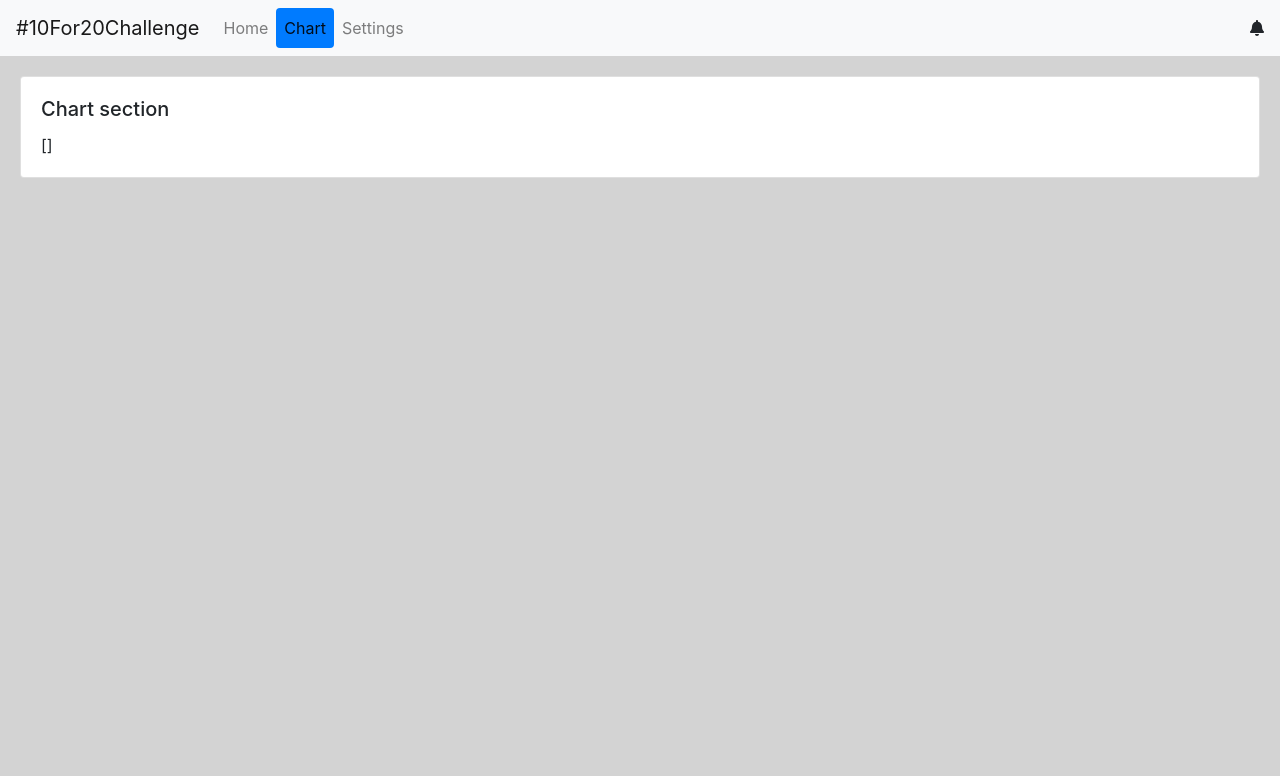
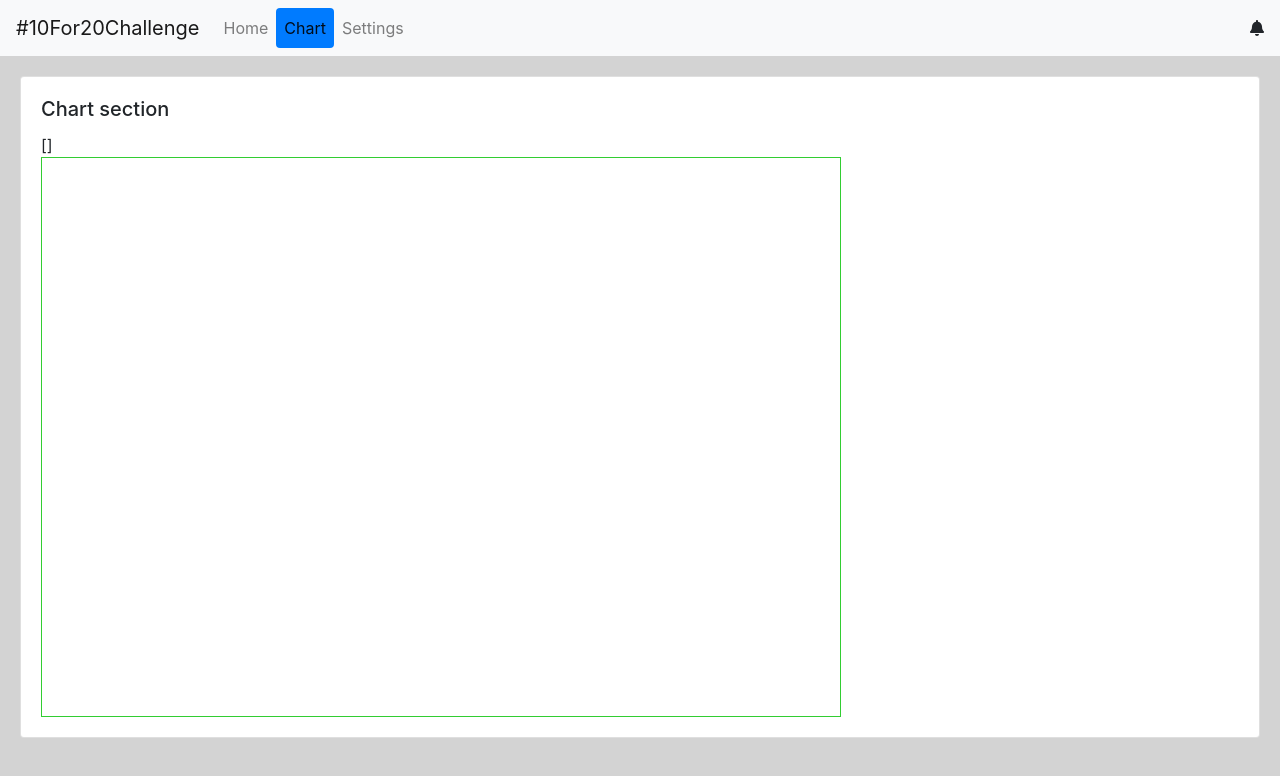
Before and after one commit to ceg9498/10for20challenge, a React (Create React App) app: page / in a window 1280 px wide. Both pictures are taken after a click on the button "Chart". Shown: the top 776 px of the page. Built offline with nearby package versions, Linux system fonts and the light colour scheme.

Commit message:
First test chart.

```diff
--- a/src/components/Chart.tsx
+++ b/src/components/Chart.tsx
@@ -1,6 +1,7 @@
 import React from 'react';
 import Card from 'react-bootstrap/Card';
 import Container from 'react-bootstrap/Container';
+import TestChart from './charts/testChart';
 
 export default function Chart(props:any) {
   return (
@@ -9,6 +10,7 @@ export default function Chart(props:any) {
         <Card.Body>
           <Card.Title>Chart section</Card.Title>
           {JSON.stringify(props.entries)}
+          <TestChart entries={props.entries} tasks={props.tasks} />
         </Card.Body>
       </Card>
     </Container>
--- /dev/null
+++ b/src/components/charts/testChart.tsx
@@ -0,0 +1,118 @@
+import React from 'react';
+import * as d3 from 'd3';
+
+export default function TestChart(props:{entries:any, tasks:string[]}){
+  let width = 800;
+  let height = width * .7;
+  draw(props.entries, props.tasks, height, width);
+  return(<div id="chart" style={{border: "1px solid limegreen", height: height, width: width}}></div>);
+}
+
+function draw(entries:any, tasks:string[], height:number, width:number){
+  //getWeekOfMonthNumber(new Date(new Date().setUTCDate(5)));
+  tasks = tasks.filter(task => task !== "");
+  /** SIZING & SCALE */
+  let cellpadding = 10;
+  let cellsize = 50;
+  let legendblock = 20;
+  let legendpad = 5;
+  let legendPosX = (cellsize*7)+(cellpadding*8);
+  /** SVG */
+  let svg = d3.select("#chart")
+    .append('svg')
+    .attr("height", height)
+    .attr("width", width);
+  /** CHART */
+  let filtered = entries.filter((entry:any)=> new Date().getUTCMonth() === new Date(entry.id).getUTCMonth());
+
+  let labels = svg.append("g")
+    .selectAll("text")
+    .data(["S","M","T","W","T","F","S"]).enter()
+    .append("text")
+    .text((d:string)=>d)
+    .attr("x", (d:string,i:number)=>i*(cellsize+cellpadding)+(cellsize/2)-5)
+    .attr("y", 35)
+    .attr("font-size", "24");
+
+  let cell = svg.selectAll("rect")
+    .data(filtered)
+    .enter()
+    .append("rect")
+    .attr("class", "cell")
+    .attr("x", (d:any)=> new Date(d.id).getUTCDay()*(cellsize+cellpadding)+cellpadding)
+    .attr("y", (d:any)=> (getWeekOfMonthNumber(new Date(d.id))-1)*(cellsize+cellpadding)+60)
+    .attr("height", cellsize)
+    .attr("width", cellsize)
+    .style("fill", "lightblue")
+    .style("stroke", "black");
+
+  cell.append("svg:title")
+    .text((d:any)=>dateString(new Date(d.id)) + "\n" + stringifyArray(d.tasks))
+
+  /** LEGEND */
+  let legend = svg.append("g")
+    .attr("id","legend")
+    .attr("height", (legendblock+legendpad)*tasks.length)
+    .attr("width", 100)
+    .attr("transform", `translate(${legendPosX},20)`);
+  tasks.forEach((task, index)=>{
+    legend.append("rect")
+      .attr("x",0)
+      .attr("y",(legendblock*index)+(legendpad*index))
+      .attr("height",legendblock)
+      .attr("width",legendblock)
+      .style("fill", "orange")
+      .style("stroke", "black");
+    legend.append("text")
+      .text(task)
+      .attr("x",legendblock+legendpad)
+      .attr("y",(legendblock*index)+(legendpad*index)+15)
+      .attr("height",20);
+  });
+}
+
+function dateString(date:Date){
+  return months.get(date.getUTCMonth()) + " " + date.getUTCDate() + ", " + date.getUTCFullYear();
+}
+
+const months = new Map([
+  [0, "Jan"],
+  [1, "Feb"],
+  [2, "Mar"],
+  [3, "Apr"],
+  [4, "May"],
+  [5, "Jun"],
+  [6, "Jul"],
+  [7, "Aug"],
+  [8, "Sep"],
+  [9, "Oct"],
+  [10, "Nov"],
+  [11, "Dec"]
+]);
+
+function stringifyArray(arr:string[]){
+  let res = "";
+  arr.forEach((item, index)=>{
+    res += item;
+    if(index < arr.length-1){
+      res += "\n";
+    }
+  });
+  return res;
+}
+
+function getWeekOfMonthNumber(dt:Date){
+  let date = dt.getUTCDate();
+  let initDay = new Date(dt.setUTCDate(1)).getUTCDay();
+  let weekNum = 1;
+  let cDay = initDay;
+  for(let cDate = 1; cDate<date; cDate++){
+    if(cDay === 6){
+      cDay = 0;
+      weekNum++;
+    } else if(cDay < 6) {
+      cDay++;
+    }
+  }
+  return weekNum;
+}
```
